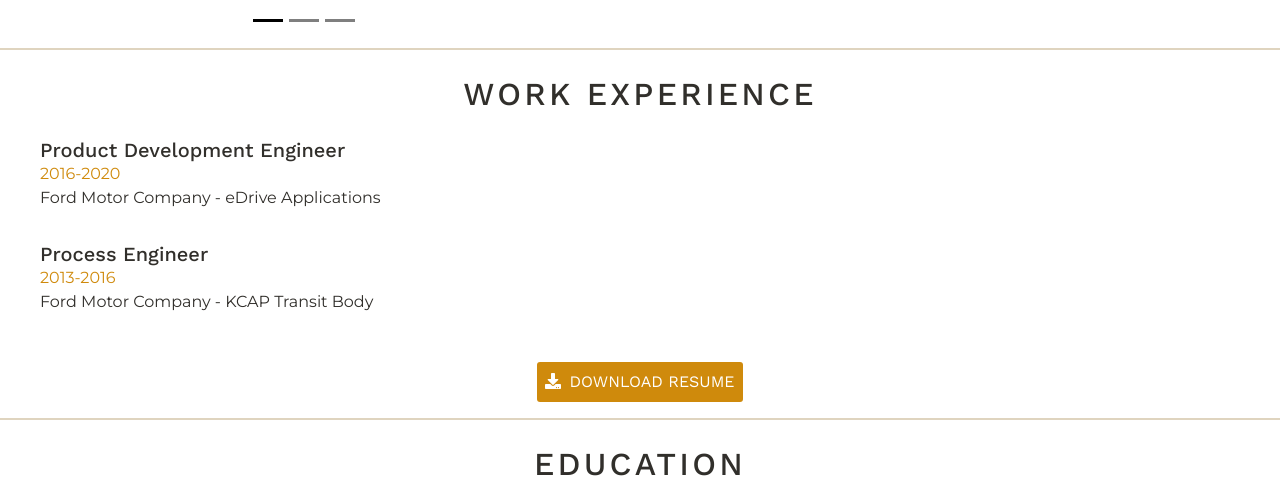
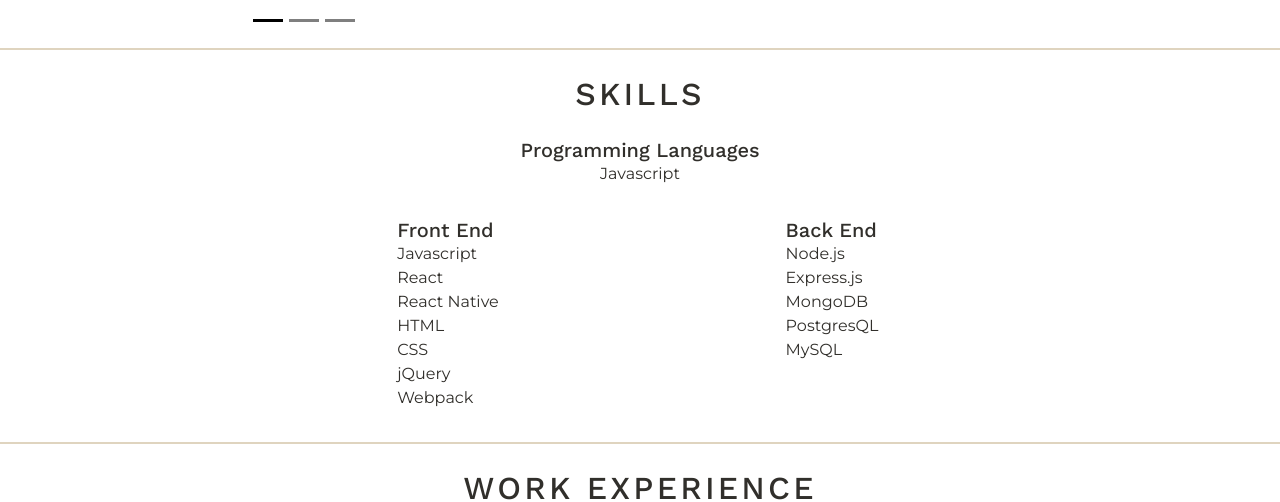
Before and after one commit to zachlchan/zachlchan.github.io, a React app: page / in a window 1280 px wide. Shown: the part 1429-1931 px from the top of the page. Built offline with nearby package versions, Linux system fonts and the light colour scheme.

Commit message:
implemented skills section

```diff
--- a/client/src/components/App.jsx
+++ b/client/src/components/App.jsx
@@ -3,6 +3,7 @@ import Header from './Header.jsx';
 import MenuModal from './MenuModal.jsx';
 import About from './About.jsx';
 import Projects from './Projects.jsx';
+import Skills from './Skills.jsx';
 import WorkExperience from './WorkExperience.jsx';
 import Education from './Education.jsx';
 import Contact from './Contact.jsx';
@@ -47,6 +48,7 @@ class App extends Component {
         <MenuModal visible={showMenu} width={width} height={height} click={this.handleDrawerClick} />
         <About />
         <Projects />
+        <Skills />
         <WorkExperience />
         <Education />
         <Contact />
--- /dev/null
+++ b/client/src/components/Skills.jsx
@@ -0,0 +1,100 @@
+import React from 'react';
+import styled from 'styled-components';
+import SectionHeader from './SectionHeader.jsx';
+
+const Skills = () => {
+  return (
+    <StyledWrap>
+      <a id="skills" />
+      <SectionHeader text="skills" />
+      <div className="lang-container">
+        <ul className="skill-type">Programming Languages
+          <li>Javascript</li>
+        </ul>
+      </div>
+      <div className="flex-grid">
+        <div className="front-container">
+          <ul className="skill-type">Front End
+            <li>Javascript</li>
+            <li>React</li>
+            <li>React Native</li>
+            <li>HTML</li>
+            <li>CSS</li>
+            <li>jQuery</li>
+            <li>Webpack</li>
+          </ul>
+        </div>
+        <div className="back-container">
+          <ul className="skill-type">Back End
+            <li>Node.js</li>
+            <li>Express.js</li>
+            <li>MongoDB</li>
+            <li>PostgresQL</li>
+            <li>MySQL</li>
+          </ul>
+        </div>
+      </div>
+    </StyledWrap>
+  )
+}
+
+const StyledWrap = styled.div`
+  border-bottom: 2px solid #dfd4bf;
+  & #skills {
+    position: relative;
+    top: -160px;
+    visibility: hidden;
+    @media (max-width: 768px) {
+      top: -82px;
+    }
+    @media (max-width: 425px) {
+      top: -58px;
+    }
+  }
+  & ul {
+    padding-inline-start: 0;
+  }
+  & .skill-type {
+    font-family: 'Work Sans', sans-serif;
+    font-size: 1.25rem;
+    font-weight: 500;
+    line-height: 1.5rem;
+    color: #312f2b;
+    margin-bottom: 2rem;
+    @media (max-width: 425px) {
+      font-size: 1rem;
+    }
+  }
+  & .skill-type > li {
+    font-family: 'Montserrat', sans-serif;
+    font-size: 1rem;
+    list-style-type: none;
+    @media (max-width: 425px) {
+      font-size: 0.875rem;
+    }
+  }
+  & .flex-grid {
+    display: flex;
+    align-items: start;
+    justify-items: center;
+    max-width: 768px;
+    margin: 0 auto;
+  }
+  & .lang-container {
+    display: flex;
+    justify-content: center;
+    text-align: center;
+  }
+  & .front-container {
+    flex: 1;
+    display: flex;
+    justify-content: center;
+  }
+  & .back-container {
+    flex: 1;
+    display: flex;
+    justify-content: center;
+  }
+`;
+
+export default Skills;
```
